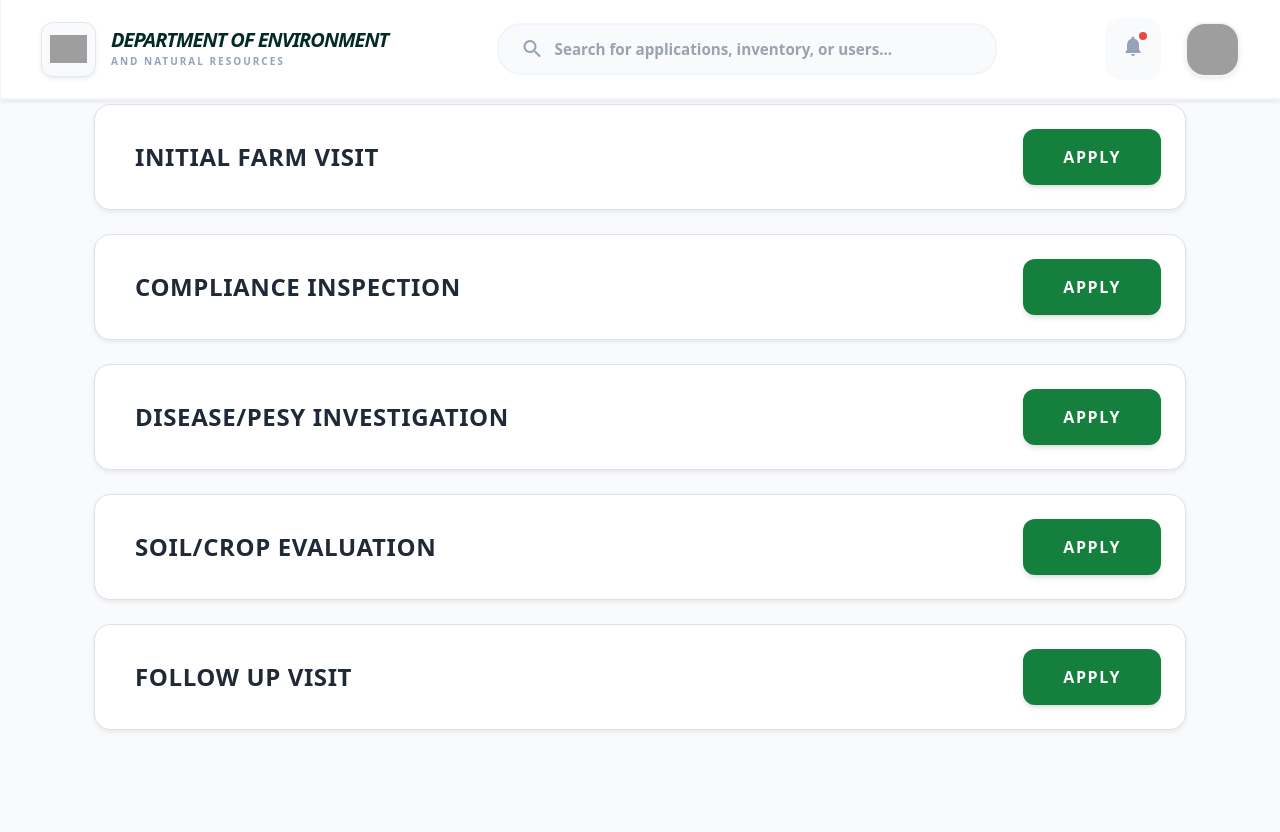
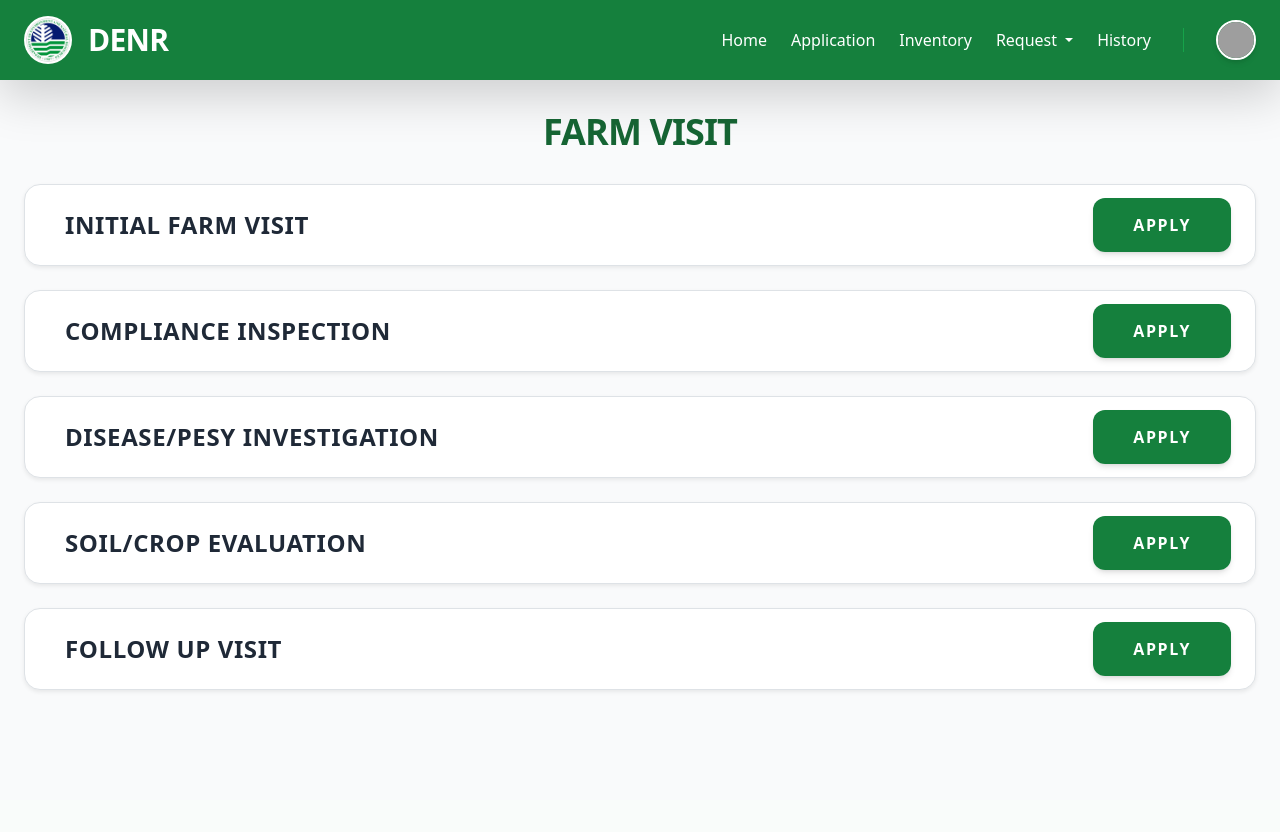
Before and after one commit to alqzdave/TLPH, a Flask app: page /user/service/farm in a window 1280 px wide. After the commit the page ends 692 px from the top, so only its background shows below. Run offline with Flask 3, Linux system fonts and the light colour scheme; some libraries are stand-ins or nearby versions; grey boxes are pictures that could not be loaded.

Commit message:
Add farm routes blueprint and fix Bootstrap JS loading in compensation page

```diff
--- a/app.py
+++ b/app.py
@@ -13,7 +13,7 @@ mail = Mail(app)
 # initialize_firebase_admin()
 
 # Import routes
-from routes import main_routes, api_routes, seminar_routes, service_routes, fisheries_routes, environment_routes, forest_routes, livestock_routes, permits_routes, wildlife_routes
+from routes import main_routes, api_routes, seminar_routes, service_routes, fisheries_routes, environment_routes, forest_routes, livestock_routes, permits_routes, wildlife_routes, farm_routes
 
 # Initialize mail in api_routes
 api_routes.init_mail(mail)
@@ -29,6 +29,7 @@ app.register_blueprint(forest_routes.bp)
 app.register_blueprint(livestock_routes.bp)
 app.register_blueprint(permits_routes.bp)
 app.register_blueprint(wildlife_routes.bp)
+app.register_blueprint(farm_routes.bp)
 
 if __name__ == '__main__':
     app.run(host='0.0.0.0', port=5000, debug=False)
--- a/templates/user/compensation/typhoon-pest-damage.html
+++ b/templates/user/compensation/typhoon-pest-damage.html
@@ -6,7 +6,6 @@
     <title>Damage Request</title>
     <script src="https://cdn.tailwindcss.com"></script>
     <link href="https://cdn.jsdelivr.net/npm/bootstrap@5.3.8/dist/css/bootstrap.min.css" rel="stylesheet" integrity="sha384-sRIl4kxILFvY47J16cr9ZwB07vP4J8+LH7qKQnuqkuIAvNWLzeN8tE5YBujZqJLB" crossorigin="anonymous">
-    <script src="https://cdn.jsdelivr.net/npm/bootstrap@5.3.8/dist/js/bootstrap.bundle.min.js" integrity="sha384-FKyoEForCGlyvwx9Hj09JcYn3nv7wiPVlz7YYwJrWVcXK/BmnVDxM+D2scQbITxI" crossorigin="anonymous"></script>
 </head>
 <body>
     {% include 'user/header.html' %}
@@ -57,5 +56,6 @@
   </div>
 </section>
 
+<script src="https://cdn.jsdelivr.net/npm/bootstrap@5.3.8/dist/js/bootstrap.bundle.min.js" integrity="sha384-FKyoEForCGlyvwx9Hj09JcYn3nv7wiPVlz7YYwJrWVcXK/BmnVDxM+D2scQbITxI" crossorigin="anonymous"></script>
 </body>
 </html>
--- a/templates/user/service/farm/compliance.html
+++ b/templates/user/service/farm/compliance.html
@@ -9,7 +9,7 @@
     <script src="https://cdn.jsdelivr.net/npm/bootstrap@5.3.8/dist/js/bootstrap.bundle.min.js" integrity="sha384-FKyoEForCGlyvwx9Hj09JcYn3nv7wiPVlz7YYwJrWVcXK/BmnVDxM+D2scQbITxI" crossorigin="anonymous"></script>
 </head>
 <body>
-    {% include 'header.html' %}
+    {% include 'user/header.html' %}
 
     <div class="min-h-screen bg-gray-50 py-12 px-4">
     <div class="max-w-4xl mx-auto bg-white rounded-[2.5rem] shadow-2xl border border-gray-100 overflow-hidden">
--- a/templates/user/service/farm/disease.html
+++ b/templates/user/service/farm/disease.html
@@ -10,7 +10,7 @@
 </head>
 </head>
 <body>
-        {% include 'header.html' %}
+        {% include 'user/header.html' %}
     <div class="min-h-screen bg-gray-50 py-12 px-4">
     <div class="max-w-4xl mx-auto bg-white rounded-[2.5rem] shadow-2xl border border-gray-100 overflow-hidden">
 
--- a/templates/user/service/farm/farm.html
+++ b/templates/user/service/farm/farm.html
@@ -9,7 +9,7 @@
     <script src="https://cdn.jsdelivr.net/npm/bootstrap@5.3.8/dist/js/bootstrap.bundle.min.js" integrity="sha384-FKyoEForCGlyvwx9Hj09JcYn3nv7wiPVlz7YYwJrWVcXK/BmnVDxM+D2scQbITxI" crossorigin="anonymous"></script>
 </head>
 <body class="bg-gray-50 min-h-screen">
-    {% include 'header.html' %}
+    {% include 'user/header.html' %}
 
     <div class="container mx-auto px-4 mt-8">
         <h1 class="text-4xl font-black text-center uppercase tracking-tight mb-8 text-green-800">
@@ -21,9 +21,9 @@
                 <span class="text-2xl font-bold text-gray-800 tracking-wide uppercase">Initial Farm Visit</span>
             </div>
             <div>
-                <button class="bg-green-700 hover:bg-green-800 text-white font-bold py-3 px-10 rounded-xl shadow-md transition-all transform hover:scale-105 active:scale-95 uppercase tracking-widest">
+                <a href="/user/service/farm/initial-visit" class="bg-green-700 hover:bg-green-800 text-white font-bold py-3 px-10 rounded-xl shadow-md transition-all transform hover:scale-105 active:scale-95 uppercase tracking-widest">
                     Apply
-                </button>
+                </a>
             </div>
         </div>
 
@@ -32,9 +32,9 @@
                 <span class="text-2xl font-bold text-gray-800 tracking-wide uppercase">Compliance Inspection</span>
         </div>
         <div>
-            <button class="bg-green-700 hover:bg-green-800 text-white font-bold py-3 px-10 rounded-xl shadow-md transition-all transform hover:scale-105 active:scale-95 uppercase tracking-widest">
+            <a href="/user/service/farm/compliance" class="bg-green-700 hover:bg-green-800 text-white font-bold py-3 px-10 rounded-xl shadow-md transition-all transform hover:scale-105 active:scale-95 uppercase tracking-widest">
                 Apply
-            </button>
+            </a>
         </div>
         </div>
 
@@ -43,9 +43,9 @@
             <span class="text-2xl font-bold text-gray-800 tracking-wide uppercase">Disease/Pesy Investigation</span>
             </div>
         <div>
-            <button class="bg-green-700 hover:bg-green-800 text-white font-bold py-3 px-10 rounded-xl shadow-md transition-all transform hover:scale-105 active:scale-95 uppercase tracking-widest">
+            <a href="/user/service/farm/disease" class="bg-green-700 hover:bg-green-800 text-white font-bold py-3 px-10 rounded-xl shadow-md transition-all transform hover:scale-105 active:scale-95 uppercase tracking-widest">
                 Apply
-            </button>
+            </a>
         </div>
         </div>
 
@@ -54,9 +54,9 @@
             <span class="text-2xl font-bold text-gray-800 tracking-wide uppercase">Soil/Crop Evaluation</span>
             </div>
         <div>
-            <button class="bg-green-700 hover:bg-green-800 text-white font-bold py-3 px-10 rounded-xl shadow-md transition-all transform hover:scale-105 active:scale-95 uppercase tracking-widest">
+            <a href="/user/service/farm/soil" class="bg-green-700 hover:bg-green-800 text-white font-bold py-3 px-10 rounded-xl shadow-md transition-all transform hover:scale-105 active:scale-95 uppercase tracking-widest">
                 Apply
-            </button>
+            </a>
         </div>
         </div>
 
@@ -65,9 +65,9 @@
             <span class="text-2xl font-bold text-gray-800 tracking-wide uppercase">Follow Up Visit</span>
             </div>
         <div>
-            <button class="bg-green-700 hover:bg-green-800 text-white font-bold py-3 px-10 rounded-xl shadow-md transition-all transform hover:scale-105 active:scale-95 uppercase tracking-widest">
+            <a href="/user/service/farm/visit" class="bg-green-700 hover:bg-green-800 text-white font-bold py-3 px-10 rounded-xl shadow-md transition-all transform hover:scale-105 active:scale-95 uppercase tracking-widest">
                 Apply
-            </button>
+            </a>
         </div>
         </div>
     </div>
--- a/templates/user/service/farm/initial_visit.html
+++ b/templates/user/service/farm/initial_visit.html
@@ -11,7 +11,7 @@
 </head>
 </head>
 <body class="bg-slate-50 min-h-screen py-12 px-4">
-    {% include 'header.html' %}
+    {% include 'user/header.html' %}
     <div class="max-w-5xl mx-auto bg-white rounded-[3rem] border-2 border-emerald-900 overflow-hidden shadow-sm">
 
         <div class="bg-emerald-900 p-10 text-center">
--- a/templates/user/service/farm/soil.html
+++ b/templates/user/service/farm/soil.html
@@ -9,7 +9,7 @@
     <script src="https://cdn.jsdelivr.net/npm/bootstrap@5.3.8/dist/js/bootstrap.bundle.min.js" integrity="sha384-FKyoEForCGlyvwx9Hj09JcYn3nv7wiPVlz7YYwJrWVcXK/BmnVDxM+D2scQbITxI" crossorigin="anonymous"></script>
 </head>
 <body>
-    {% include 'header.html' %}
+    {% include 'user/header.html' %}
     <div class="min-h-screen bg-gray-50 py-12 px-4">
     <div class="max-w-4xl mx-auto bg-white rounded-[2.5rem] shadow-2xl border border-gray-100 overflow-hidden">
 
--- a/templates/user/service/farm/visit.html
+++ b/templates/user/service/farm/visit.html
@@ -9,7 +9,7 @@
     <script src="https://cdn.jsdelivr.net/npm/bootstrap@5.3.8/dist/js/bootstrap.bundle.min.js" integrity="sha384-FKyoEForCGlyvwx9Hj09JcYn3nv7wiPVlz7YYwJrWVcXK/BmnVDxM+D2scQbITxI" crossorigin="anonymous"></script>
 </head>
 <body class="bg-gray-50 min-h-screen">
-    {% include 'header.html' %}
+    {% include 'user/header.html' %}
 
     <div class="min-h-screen bg-gray-50 py-12 px-4">
     <div class="max-w-4xl mx-auto bg-white rounded-[2rem] shadow-2xl border border-gray-100 overflow-hidden">
```
Also changed, not shown: routes/farm_routes.py (added, +27 -0 lines).
